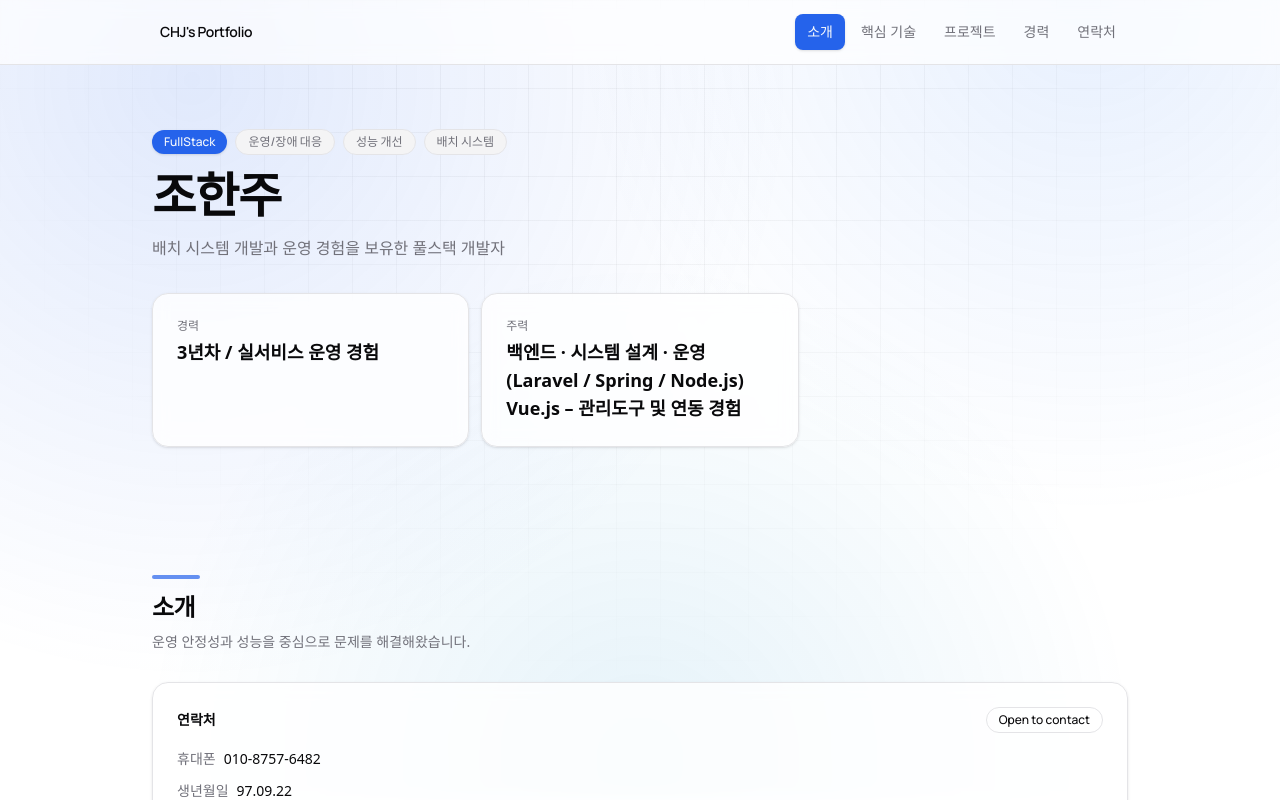
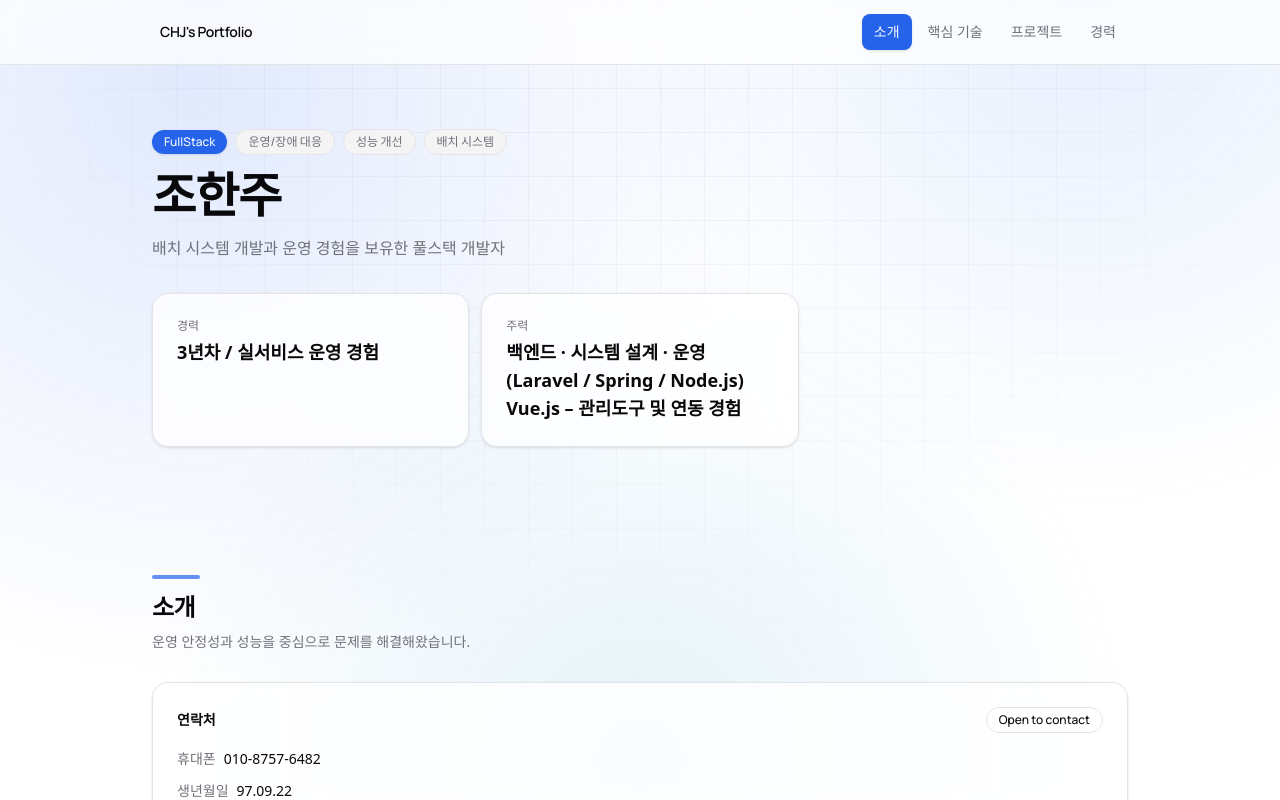
Before and after one commit to gkswn0922/hanjuPortfolio, a React (Vite) app in the folder portfolio/: page / in a window 1280 px wide. Shown: the top 800 px of the page. Built offline with nearby package versions, Linux system fonts and the light colour scheme; a web font is replaced by a local one.

Commit message:
필요없는 버튼 제거

```diff
--- a/portfolio/src/App.tsx
+++ b/portfolio/src/App.tsx
@@ -382,9 +382,6 @@ Vue.js – 관리도구 및 연동 경험
               </div>
 
               <div className="flex flex-wrap gap-2">
-                <a href={`mailto:${profile.emails[0]}`} className={buttonStyles('outline')}>
-                  Contact
-                </a>
                 <a href={profile.github} target="_blank" rel="noreferrer" className={buttonStyles('default')}>
                   GitHub
                 </a>
--- a/portfolio/src/components/Navbar.tsx
+++ b/portfolio/src/components/Navbar.tsx
@@ -9,7 +9,6 @@ export const NAV_ITEMS: NavItem[] = [
   { id: 'skills', label: '핵심 기술' },
   { id: 'projects', label: '프로젝트' },
   { id: 'career', label: '경력' },
-  { id: 'contact', label: '연락처' },
 ]
 
 function useActiveSection(items: NavItem[]) {
```
